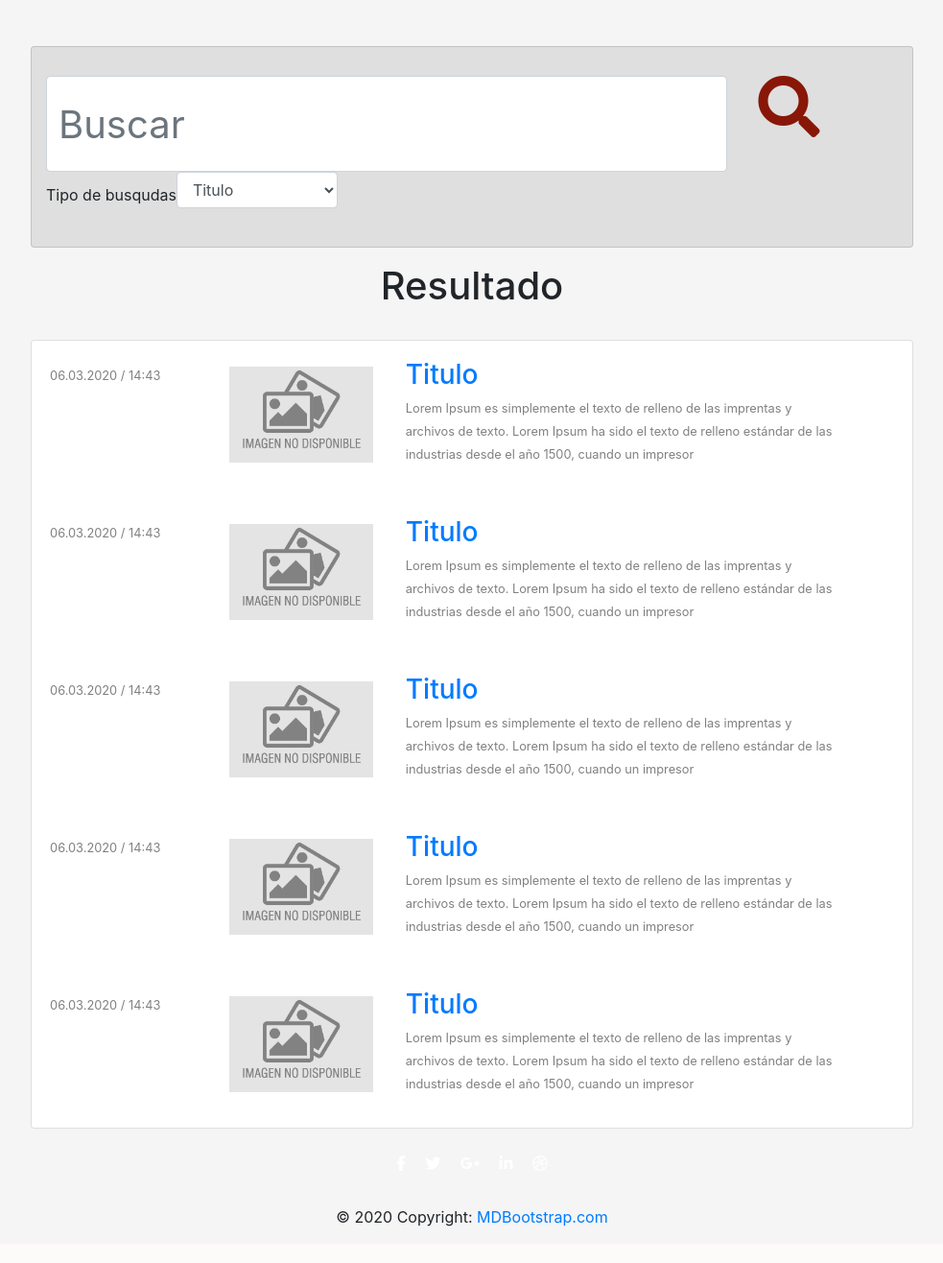
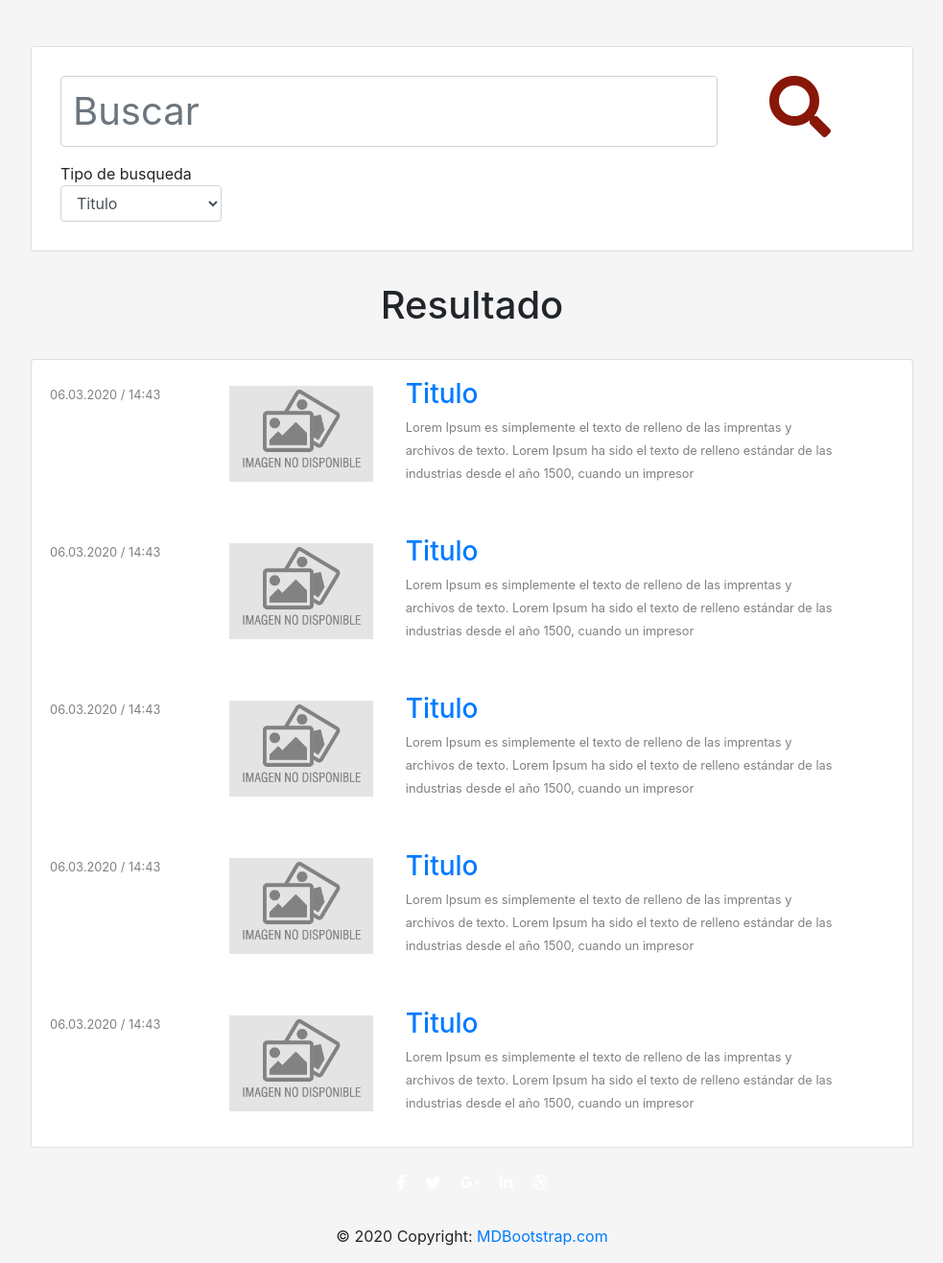
Before and after one commit to FernandoGP98/Proyecto_BDM, a PHP site: page /busqueda.php in a window 1280 px wide. Shown: the part 136-1452 px from the top of the page at 96% size, without its empty margins (148-1131 px from the left). Before the commit the page ends 1414 px from the top, so only its background shows below. Run offline with PHP 8.4, Linux system fonts and the light colour scheme; some libraries are stand-ins or nearby versions.

Commit message:
Diseño busqueda, carga de imagenes medio hecha

```diff
--- a/busqueda.php
+++ b/busqueda.php
@@ -16,37 +16,42 @@
             <div class="mt-md-5 col-md-10">
                 <div class="card busqueda-card">
                     <form class="form-inline my-2 my-lg-0" action="busqueda.php" style="padding: 30px;">
-                    <div class="row">
-                        <input id="search-bar" style="width:80%; height:100px; font-size: 40px;" class="form-control mr-sm-2" type="search"
-                            placeholder="Buscar" aria-label="Search">
-                        <a id="search-btn" class="ml-md-4 mr-md-4" type="submit"><i id="buscar-red" class="fas fa-search fa-4x"> </i></a>
-                        <br><br>
-                        <label for="">Tipo de busqudas</label>
+                        <div class="row" style="width:100%">
+                            <div class="col-md-10">
+                                <input id="search-bar" style="width:100%; height:auto; font-size: 40px;"
+                                    class="form-control mr-sm-2" type="search" placeholder="Buscar" aria-label="Search">
+                            </div>
+                            <div class="col-md-2">
+                                <a id="search-btn" class="ml-md-4 mr-md-4" type="submit"><i id="buscar-red"
+                                        class="fas fa-search fa-4x"> </i></a>
+                            </div>
+                        </div>
+                        <div class="row mt-3" style="width: 100%">
+                            <div class="col-md-9">
+                                <label class="justify-content-md-start" for="">Tipo de busqueda</label>
                                 <select name="" id="custom-busqueda" class="form-control">
                                     <option value="0" selected>Titulo</option>
                                     <option value="1">Palabra Clave</option>
                                     <option value="2">Rango de Fecha</option>
                                 </select>
-                        <br><br>
                             </div>
-                    <div class="row rango-fechas" style="width: 100%">
-
+                        </div>
+                        <div class="row mt-3 rango-fechas" style="width: 100%">
                             <div class="col-3">
                                 <label for="">Desde:</label>
                                 <input type="date" name="" id="fecha-inicio" class="form-control">
                             </div>
-
                             <div class="col-3">
                                 <label for="">Hasta:</label>
                                 <input type="date" name="" id="fecha-fin" class="form-control">
                             </div>
-
                         </div>
-
-
                     </form>
                 </div>
-
+            </div>
+        </div>
+        <div class="row d-flex justify-content-center">
+            <div class="mt-md-3 col-md-10">
                 <!-- Apartado de Noticias -->
                 <div class="noticias-redaccion mt-md-3">
                     <h1 class="text-center">Resultado</h1>
--- a/css/global.css
+++ b/css/global.css
@@ -212,6 +212,10 @@ div.destacado{
     color: whitesmoke;
 }
 
+.img-slide{
+    object-fit: cover;
+}
+
 /*Perfil*/
 .vertical-line-right{
     border-right: 1px solid #e2e2e2;
@@ -282,10 +286,6 @@ small{
     color: rgb(136, 23, 8);
 }
 
-.busqueda-card{
-    background-color: rgb(223, 223, 223);
-}
-
 /*Admin Perfil*/
 .reportero-card{
     margin: 15px;
```
Also changed, not shown: js/redactar.js (+15 -10 lines), redactar.php (+32 -27 lines). Lines whose indentation alone changed are shown as unchanged.
